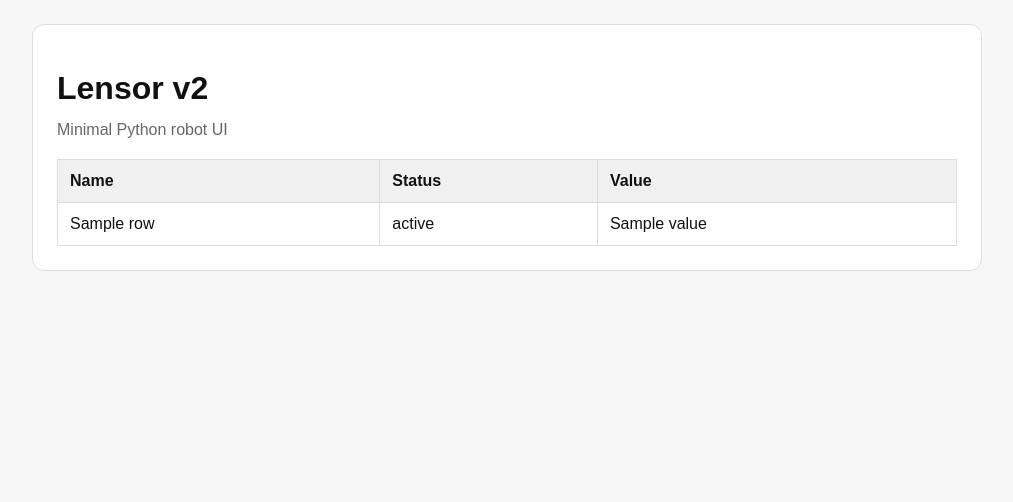
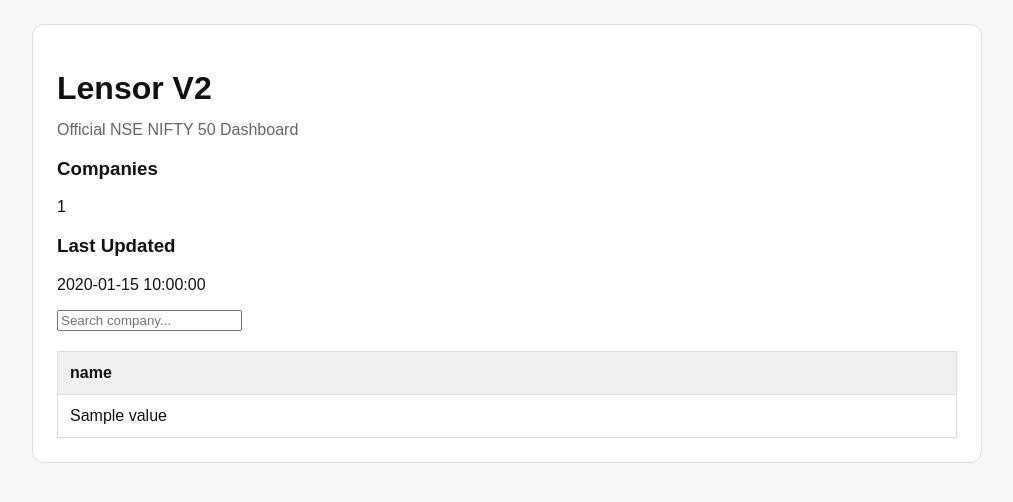
Before and after one commit to s1h2u3b4h5a6m7-ops/lensor-v2, a Flask app: template templates/index.html in a window 1280 px wide. Shown: the top 502 px of the page, without its empty margins (133-1146 px from the left). Run offline with Flask 3, Linux system fonts and the light colour scheme; the template is opened without the code that fills it: most values are stand-ins (such as "Sample title", 1, 10 or a date in 2020).

Commit message:
Update index.html

```diff
--- a/templates/index.html
+++ b/templates/index.html
@@ -1,35 +1,113 @@
-<!-- templates/index.html -->
-<!doctype html>
+<!DOCTYPE html>
 <html lang="en">
 <head>
-  <meta charset="utf-8">
+
+<meta charset="UTF-8">
 <meta name="viewport" content="width=device-width, initial-scale=1">
-  <title>Lensor v2</title>
+
+<title>Lensor V2</title>
+
 <link rel="stylesheet" href="{{ url_for('static', filename='style.css') }}">
+
 </head>
+
 <body>
+
 <div class="container">
-    <h1>Lensor v2</h1>
-    <p class="subtitle">Minimal Python robot UI</p>
 
-    <table>
+<h1>Lensor V2</h1>
+
+<p class="subtitle">
+Official NSE NIFTY 50 Dashboard
+</p>
+
+<div class="stats">
+
+<div class="card">
+
+<h3>Companies</h3>
+
+<p>{{ count }}</p>
+
+</div>
+
+<div class="card">
+
+<h3>Last Updated</h3>
+
+<p>{{ updated }}</p>
+
+</div>
+
+</div>
+
+
+<input
+type="text"
+id="search"
+placeholder="Search company..."
+>
+
+
+<table id="niftyTable">
+
 <thead>
+
 <tr>
-          <th>Name</th>
-          <th>Status</th>
-          <th>Value</th>
+
+{% for key in rows[0].keys() %}
+<th>{{ key }}</th>
+{% endfor %}
+
 </tr>
+
 </thead>
+
+
 <tbody>
+
 {% for row in rows %}
+
 <tr>
-          <td>{{ row.name }}</td>
-          <td>{{ row.status }}</td>
-          <td>{{ row.value }}</td>
+
+{% for value in row.values() %}
+
+<td>{{ value }}</td>
+
+{% endfor %}
+
 </tr>
+
 {% endfor %}
+
 </tbody>
+
 </table>
+
 </div>
+
+<script>
+
+const search=document.getElementById("search");
+
+search.addEventListener("keyup",function(){
+
+const value=this.value.toLowerCase();
+
+const rows=document.querySelectorAll("#niftyTable tbody tr");
+
+rows.forEach(function(row){
+
+const text=row.innerText.toLowerCase();
+
+row.style.display=text.includes(value)?"":"none";
+
+});
+
+});
+
+</script>
+
 </body>
+
 </html>
```
Lines whose indentation alone changed are shown as unchanged.
